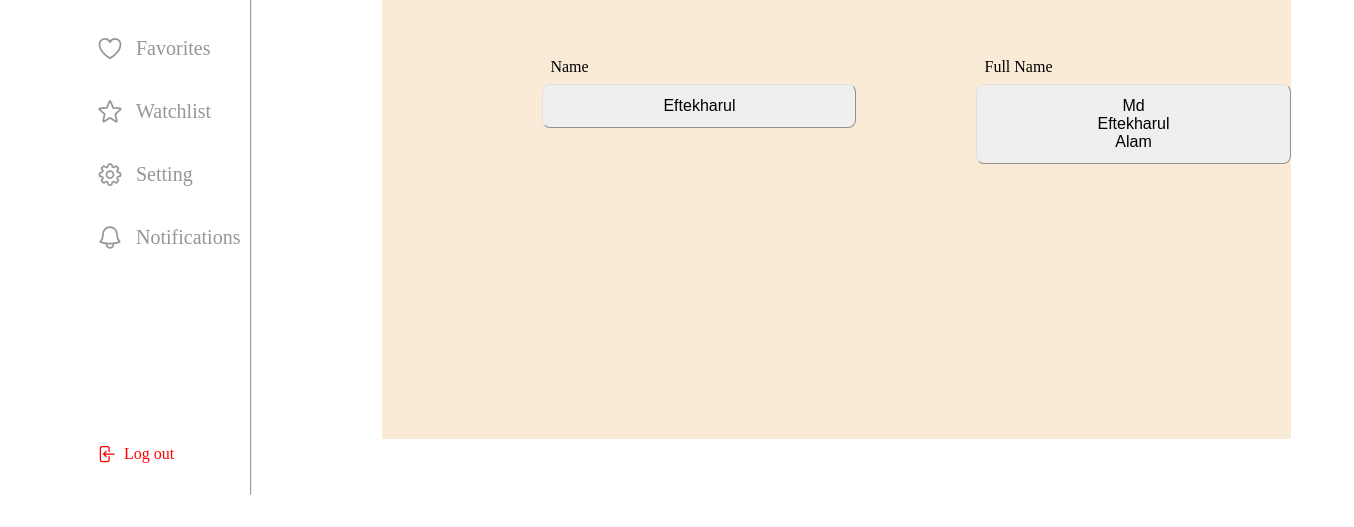
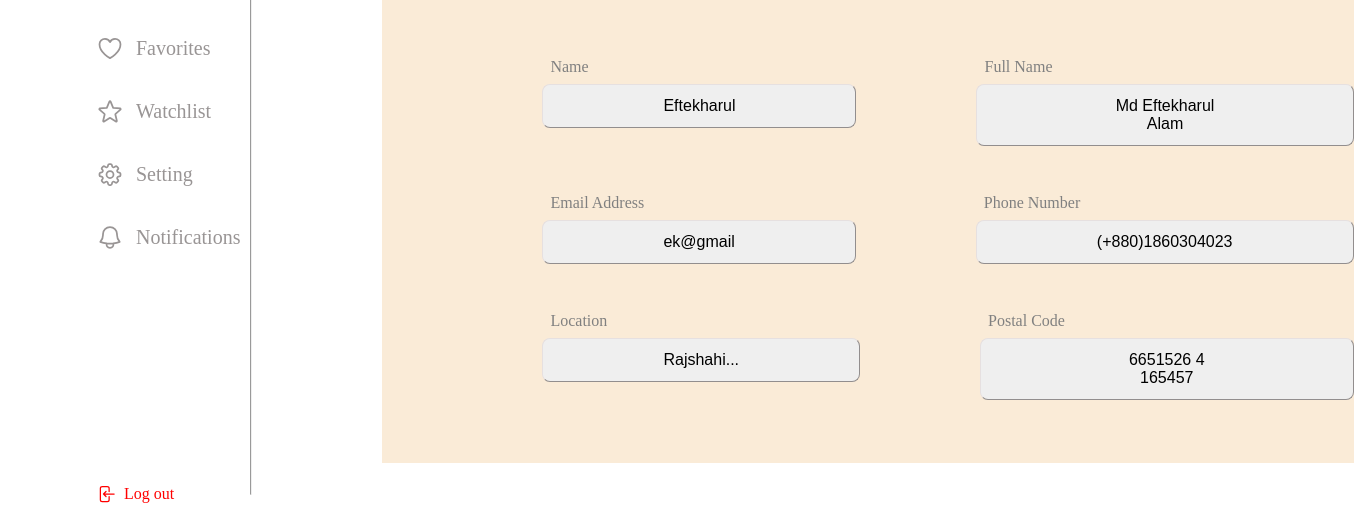
Before and after one commit to EftekharAlam2/User-Profile, a plain HTML site: page index.html in a window 1280 px wide. Shown: the part 328-855 px from the top of the page, 1354 px wide, since content can reach past the window. Before the commit the page ends 831 px from the top, so only its background shows below. Drawn offline with Linux system fonts and the light colour scheme.

Commit message:
Other form include

```diff
--- a/index.html
+++ b/index.html
@@ -209,6 +209,26 @@
               <button>Md Eftekharul Alam</button>
             </div>
           </div>
+          <div class="main-section2-part2-form">
+            <div>
+              <p>Email Address</p>
+              <button>ek@gmail</button>
+            </div>
+            <div>
+              <p>Phone Number</p>
+              <button>(+880)1860304023</button>
+            </div>
+          </div>
+          <div class="main-section2-part2-form">
+            <div>
+              <p>Location</p>
+              <button>Rajshahi...</button>
+            </div>
+            <div>
+              <p>Postal Code</p>
+              <button>6651526 4 165457</button>
+            </div>
+          </div>
         </div>
       </div>
     </main>
--- a/style.css
+++ b/style.css
@@ -90,7 +90,7 @@
   display: flex;
   gap: 1vh;
   color: red;
-  padding-top: 20vh;
+  padding-top: 25vh;
 }
 .main-section1-nav-div-logout p {
   font-size: 2vh;
@@ -145,13 +145,15 @@
 }
 .p-2 {
   font-size: 2vh;
-  color: gray;
+  color: rgb(196, 188, 188);
   margin-top: -2.5vh;
 }
 
 .main-section2-part2 {
   padding-left: 20vh;
   padding-top: 6vh;
+  display: grid;
+  gap: 4vh;
 }
 .main-section2-part2-form {
   display: flex;
@@ -160,6 +162,7 @@
 .main-section2-part2 p {
   font-size: 2vh;
   padding-left: 1vh;
+  color: gray;
 }
 .main-section2-part2 button {
   padding: 1.5vh 15vh;
```
